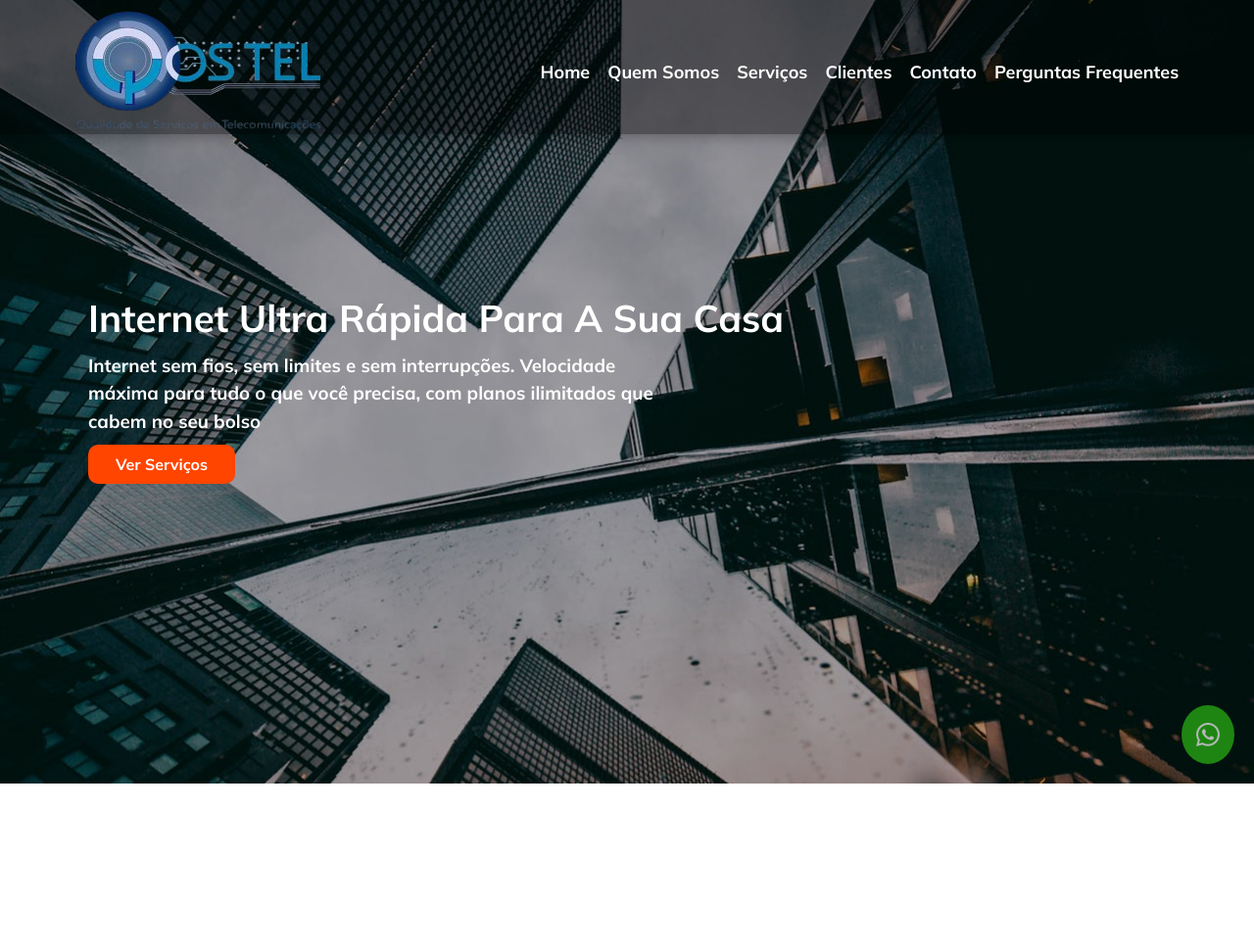
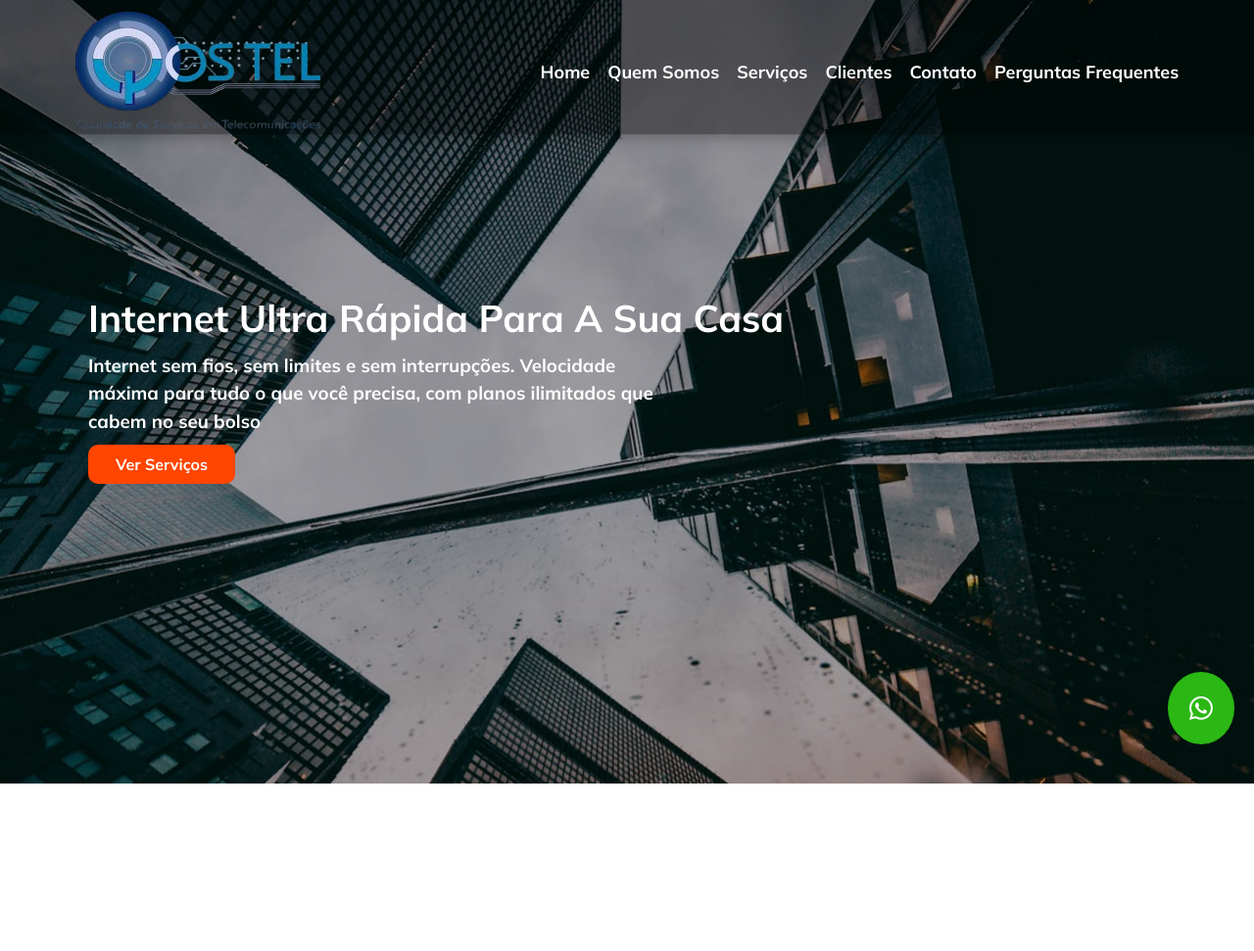
Before and after one commit to josemarmartins21/qostel, a PHP site: page / in a window 1280 px wide. Shown: the top 971 px of the page at 98% size. Run offline with PHP 8.4, Linux system fonts and the light colour scheme; data that the repository does not hold is empty; some libraries are stand-ins or nearby versions; some web fonts are replaced.

Commit message:
Melhorei a acessibilidade do btn de ação do whatsapp

```diff
--- a/assets/css/index.css
+++ b/assets/css/index.css
@@ -149,22 +149,18 @@ header a {
 a.float-btn {
     display: block;
     position: fixed;
-    bottom: 20px;
+    bottom: 40px;
     right: 20px;
-    padding: 15px;
+    padding: 22px;
     background-color: #2bb714;
     color: white;
     aspect-ratio: 1/1;
     border-radius: 50%;
     font-size: 1.5em;
     z-index: 1000;
+    font-size: 24px;
     text-decoration: none;
-    opacity: .7;
     transition: opacity .5s ease-out;
-}
-
-a.float-btn:hover {
-    opacity: 1;
 }
 
 a.float-btn:active {
--- a/inc/layouts/footer.php
+++ b/inc/layouts/footer.php
@@ -1,13 +1,13 @@
 <footer>
     <div class="informacoes">
         <div class="infor">
-                <a href="http://app.qostel.co.ao/visitors/create" class="logo-foot">
+                <a href="http://127.0.0.1:8000/" class="logo-foot">
                     <img
                         src="../../assets/images/qos-logo-sem-fundo.png" alt="logo da qos_tel"
                     >
                 </a>
 
-            <a href="#" class="zona-restrita" target="_blank">
+            <a href="http://app.qostel.co.ao/dashboard" class="zona-restrita" target="_blank">
                 <i class="bi bi-lock-fill"></i> Zona Restrita
             </a>
         </div>
```
